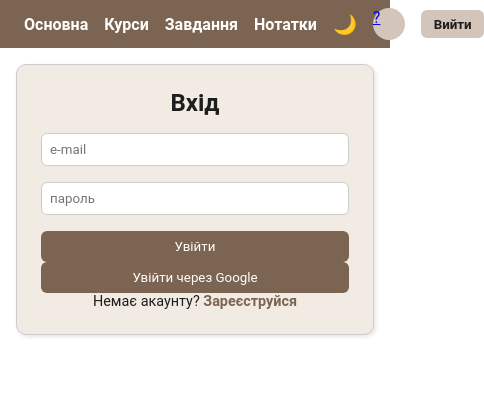
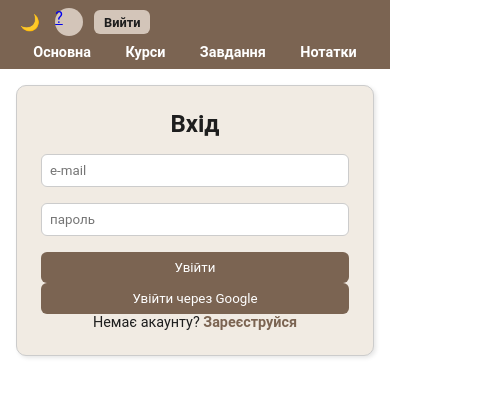
Before and after one commit to viktoriaplevachuk2302/studenplannerGGm, a React (Vite) app: page /login in a window 390 px wide. Shown: the top 396 px of the page, 484 px wide, since content can reach past the window. Built offline with nearby package versions, Linux system fonts and the light colour scheme; no server answers.

Commit message:
Update Header.css

```diff
--- a/src/components/layout/Header.css
+++ b/src/components/layout/Header.css
@@ -62,3 +62,39 @@
 .logout-btn:hover {
   background: var(--accent-light);
 }
+@media (max-width: 768px) {
+  .header {
+    padding: 0.5rem 1rem;
+    flex-wrap: wrap;
+  }
+
+  .nav {
+    order: 2;
+    width: 100%;
+    margin-top: 0.5rem;
+    display: flex;
+    justify-content: space-around;
+  }
+
+  .nav a {
+    margin-right: 0;
+    font-size: 0.9rem;
+  }
+
+  .header-right {
+    gap: 0.7rem;
+  }
+
+  .logout-btn {
+    padding: 0.3rem 0.6rem;
+    font-size: 0.8rem;
+  }
+
+  .theme-toggle,
+  .user-icon img,
+  .icon-placeholder {
+    font-size: 1rem;
+    width: 28px;
+    height: 28px;
+  }
+}
```
